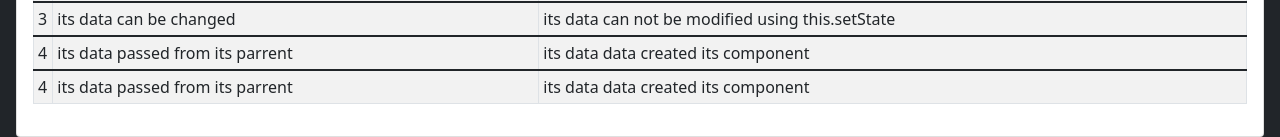
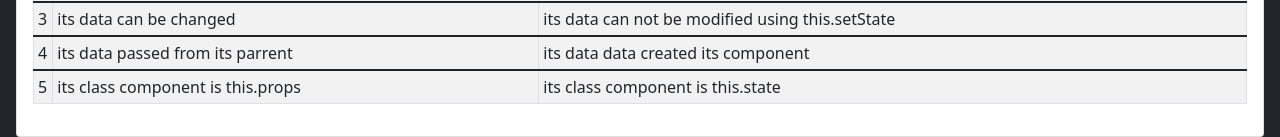
Before and after one commit to Nabi171/Alkestrico-De-library, a React (Create React App) app: page / in a window 1280 px wide. Shown: the part 6093-6230 px from the top of the page. Built offline with nearby package versions, Linux system fonts and the light colour scheme.

Commit message:
6th commit

```diff
--- a/src/Accordian/Accordian.js
+++ b/src/Accordian/Accordian.js
@@ -51,9 +51,9 @@ const Accordian = () => {
             </tbody>
             <tbody>
               <tr>
-                <td>4</td>
-                <td>its data passed from its parrent</td>
-                <td>its data data created its component</td>
+                <td>5</td>
+                <td>its class component is this.props</td>
+                <td>its class component is this.state</td>
               </tr>
             </tbody>
           </Table>
```
